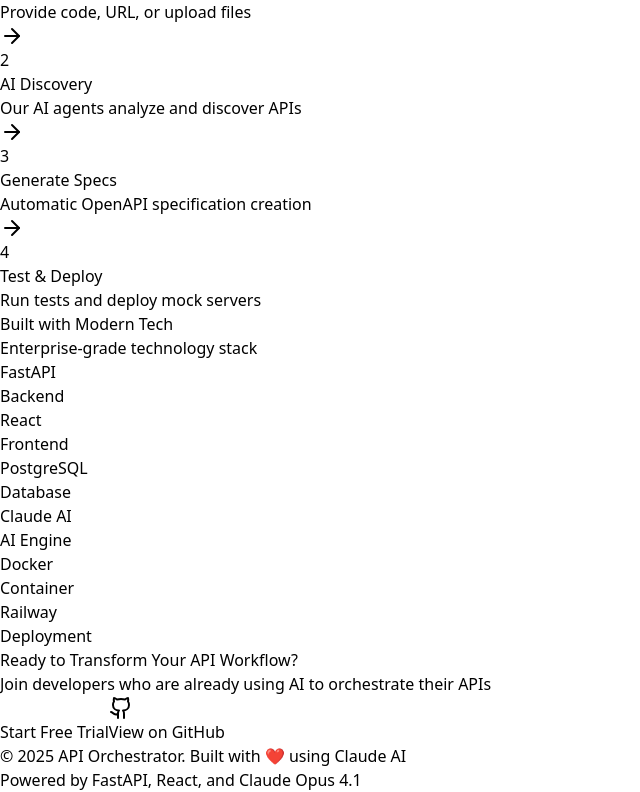
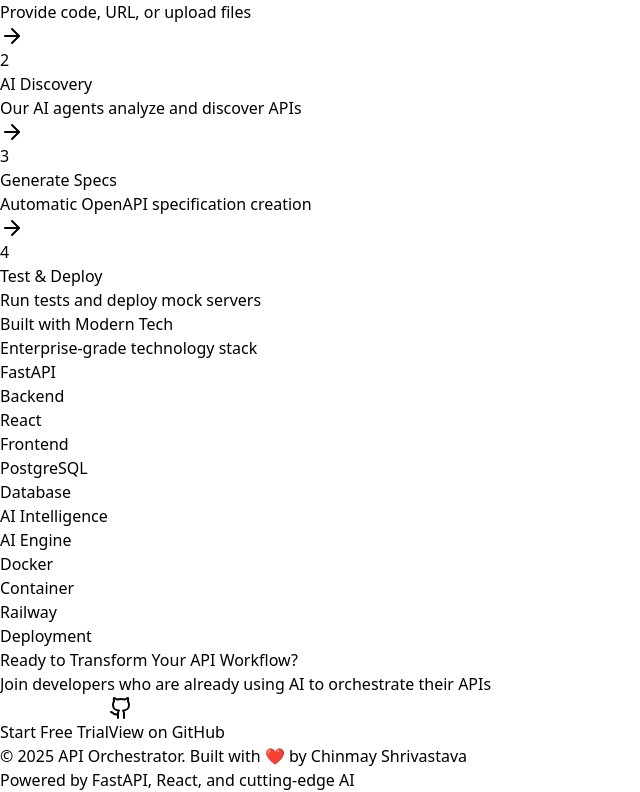
Before and after one commit to JonSnow1807/api-orchestrator, a React (Vite) app in the folder frontend/: page / in a window 1280 px wide. Shown: the part 1056-1848 px from the top of the page, without its empty margins (0-640 px from the left). Built offline with nearby package versions, Linux system fonts and the light colour scheme; no server answers.

Commit message:
Remove Claude AI branding from website footer and tech stack

```diff
--- a/frontend/src/components/LandingPage.jsx
+++ b/frontend/src/components/LandingPage.jsx
@@ -69,7 +69,7 @@
     { name: "FastAPI", category: "Backend" },
     { name: "React", category: "Frontend" },
     { name: "PostgreSQL", category: "Database" },
-    { name: "Claude AI", category: "AI Engine" },
+    { name: "AI Intelligence", category: "AI Engine" },
     { name: "Docker", category: "Container" },
     { name: "Railway", category: "Deployment" }
   ];
@@ -340,9 +340,9 @@
       {/* Footer */}
       <footer className="py-8 px-6 border-t border-gray-800">
         <div className="max-w-7xl mx-auto text-center text-gray-400">
-          <p>© 2025 API Orchestrator. Built with ❤️ using Claude AI</p>
+          <p>© 2025 API Orchestrator. Built with ❤️ by Chinmay Shrivastava</p>
           <p className="mt-2 text-sm">
-            Powered by FastAPI, React, and Claude Opus 4.1
+            Powered by FastAPI, React, and cutting-edge AI
           </p>
         </div>
       </footer>
```
